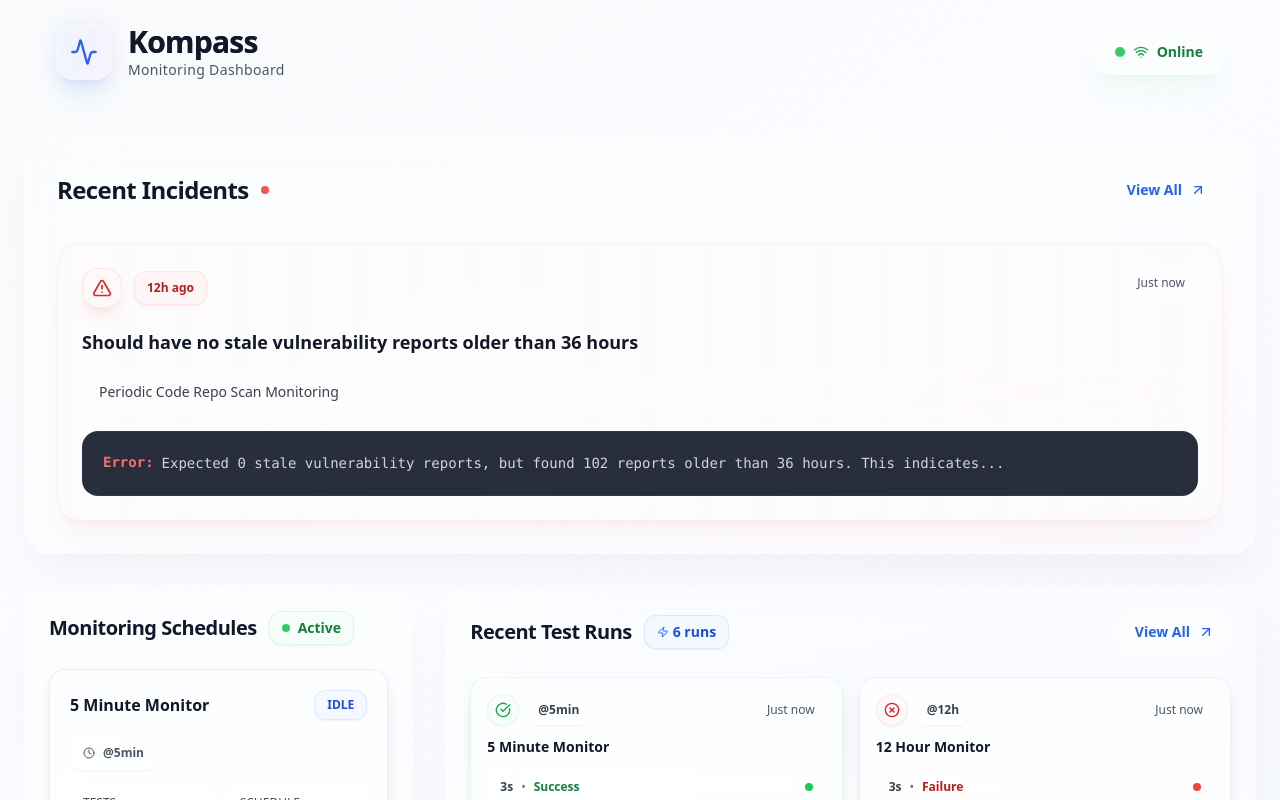
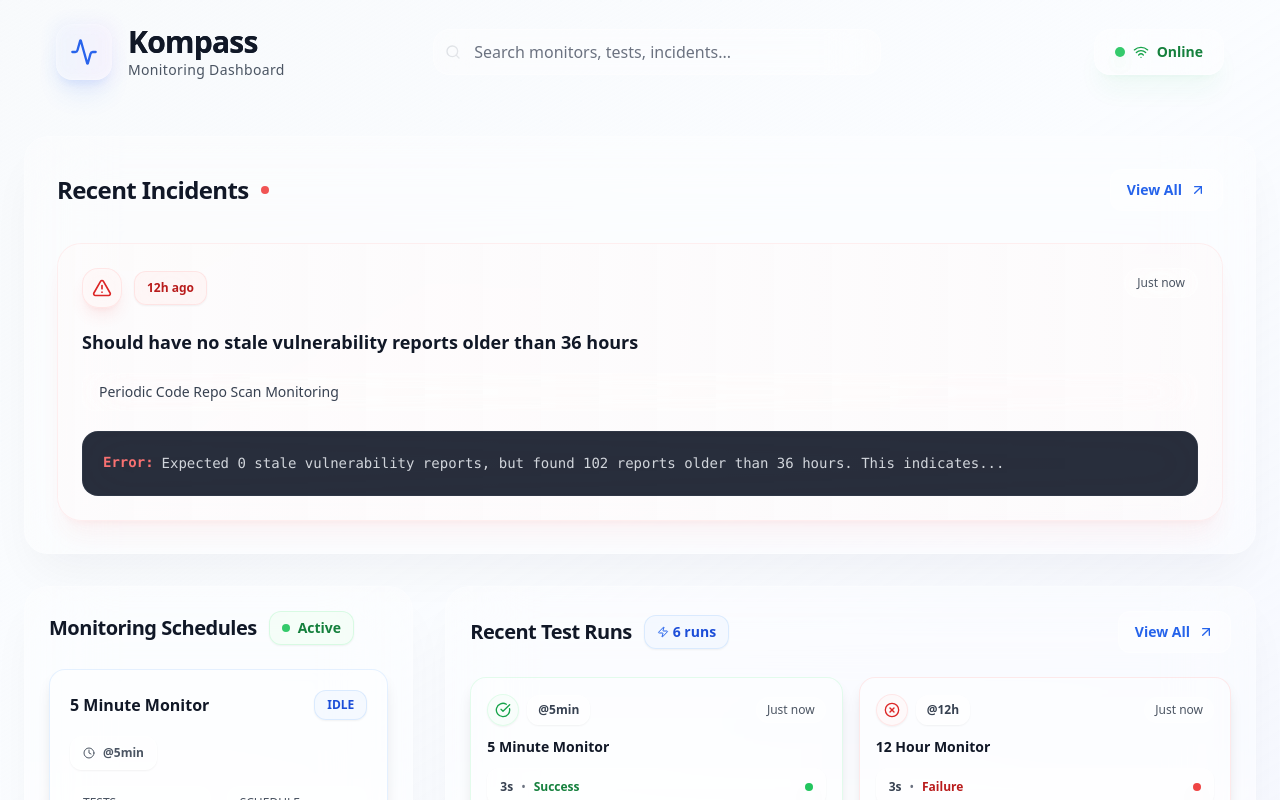
Before and after one commit to AmirTru/liquid-status-glow-design, a React (Vite) app: page / in a window 1280 px wide. Shown: the top 800 px of the page. Built offline with nearby package versions, Linux system fonts and the light colour scheme.

Commit message:
Add search bar with dropdown
Adds a search bar at the top of the page with a dropdown for filtering search results.

```diff
--- a/src/components/Header.tsx
+++ b/src/components/Header.tsx
@@ -1,12 +1,13 @@
 
 import React from 'react';
 import { Activity, Wifi } from 'lucide-react';
+import SearchBar from './SearchBar';
 
 const Header = () => {
   return (
     <header className="relative z-10 p-6">
       <div className="container mx-auto">
-        <div className="flex items-center justify-between">
+        <div className="flex items-center justify-between gap-6">
           <div className="flex items-center space-x-4">
             <div className="relative">
               <div className="w-14 h-14 bg-white/40 backdrop-blur-xl border border-white/20 rounded-2xl flex items-center justify-center shadow-xl shadow-blue-500/10 group-hover:shadow-blue-500/20 transition-all duration-300">
@@ -22,6 +23,11 @@ const Header = () => {
             </div>
           </div>
 
+          {/* Search Bar */}
+          <div className="flex-1 max-w-lg">
+            <SearchBar />
+          </div>
+
           <div className="flex items-center space-x-2 bg-white/40 backdrop-blur-xl border border-white/30 rounded-2xl px-5 py-3 shadow-xl shadow-green-500/5 hover:shadow-green-500/10 transition-all duration-300">
             <div className="w-2.5 h-2.5 bg-green-500 rounded-full shadow-lg shadow-green-500/50 animate-pulse"></div>
             <Wifi className="w-4 h-4 text-green-600" />
--- /dev/null
+++ b/src/components/SearchBar.tsx
@@ -0,0 +1,152 @@
+
+import React, { useState, useRef, useEffect } from 'react';
+import { Search, Monitor, Activity, AlertTriangle, Clock } from 'lucide-react';
+
+interface SearchResult {
+  id: string;
+  title: string;
+  type: 'schedule' | 'incident' | 'test' | 'service';
+  description: string;
+  status?: string;
+}
+
+const mockSearchResults: SearchResult[] = [
+  { id: '1', title: 'API Health Check', type: 'schedule', description: 'Monitors API endpoint health', status: 'active' },
+  { id: '2', title: 'Database Connection Test', type: 'test', description: 'Tests database connectivity', status: 'passed' },
+  { id: '3', title: 'SSL Certificate Expiry', type: 'incident', description: 'Certificate expiring in 7 days', status: 'warning' },
+  { id: '4', title: 'Load Balancer Check', type: 'schedule', description: 'Monitors load balancer status', status: 'active' },
+  { id: '5', title: 'Payment Gateway Down', type: 'incident', description: 'Payment service unavailable', status: 'critical' },
+  { id: '6', title: 'Authentication Service', type: 'service', description: 'User authentication monitoring', status: 'healthy' },
+  { id: '7', title: 'CDN Performance Test', type: 'test', description: 'Content delivery network speed test', status: 'passed' },
+  { id: '8', title: 'Email Service Check', type: 'schedule', description: 'Email delivery monitoring', status: 'active' },
+];
+
+const SearchBar = () => {
+  const [query, setQuery] = useState('');
+  const [isOpen, setIsOpen] = useState(false);
+  const [filteredResults, setFilteredResults] = useState<SearchResult[]>([]);
+  const searchRef = useRef<HTMLDivElement>(null);
+
+  useEffect(() => {
+    if (query.trim()) {
+      const filtered = mockSearchResults.filter(item =>
+        item.title.toLowerCase().includes(query.toLowerCase()) ||
+        item.description.toLowerCase().includes(query.toLowerCase())
+      );
+      setFilteredResults(filtered);
+      setIsOpen(true);
+    } else {
+      setFilteredResults([]);
+      setIsOpen(false);
+    }
+  }, [query]);
+
+  useEffect(() => {
+    const handleClickOutside = (event: MouseEvent) => {
+      if (searchRef.current && !searchRef.current.contains(event.target as Node)) {
+        setIsOpen(false);
+      }
+    };
+
+    document.addEventListener('mousedown', handleClickOutside);
+    return () => document.removeEventListener('mousedown', handleClickOutside);
+  }, []);
+
+  const getIcon = (type: SearchResult['type']) => {
+    switch (type) {
+      case 'schedule':
+        return <Clock className="w-4 h-4 text-blue-500" />;
+      case 'incident':
+        return <AlertTriangle className="w-4 h-4 text-red-500" />;
+      case 'test':
+        return <Activity className="w-4 h-4 text-green-500" />;
+      case 'service':
+        return <Monitor className="w-4 h-4 text-purple-500" />;
+      default:
+        return <Search className="w-4 h-4 text-gray-500" />;
+    }
+  };
+
+  const getStatusColor = (status?: string) => {
+    switch (status) {
+      case 'active':
+      case 'healthy':
+      case 'passed':
+        return 'text-green-600 bg-green-50';
+      case 'warning':
+        return 'text-yellow-600 bg-yellow-50';
+      case 'critical':
+        return 'text-red-600 bg-red-50';
+      default:
+        return 'text-gray-600 bg-gray-50';
+    }
+  };
+
+  const handleResultClick = (result: SearchResult) => {
+    setQuery(result.title);
+    setIsOpen(false);
+    console.log('Selected:', result);
+  };
+
+  return (
+    <div ref={searchRef} className="relative w-full max-w-md">
+      <div className="relative">
+        <div className="absolute inset-y-0 left-0 pl-3 flex items-center pointer-events-none">
+          <Search className="h-4 w-4 text-gray-400" />
+        </div>
+        <input
+          type="text"
+          value={query}
+          onChange={(e) => setQuery(e.target.value)}
+          onFocus={() => query && setIsOpen(true)}
+          placeholder="Search monitors, tests, incidents..."
+          className="w-full pl-10 pr-4 py-2.5 bg-white/40 backdrop-blur-xl border border-white/30 rounded-2xl text-gray-900 placeholder-gray-500 focus:outline-none focus:ring-2 focus:ring-blue-500/50 focus:border-blue-500/50 transition-all duration-300"
+        />
+      </div>
+
+      {isOpen && filteredResults.length > 0 && (
+        <div className="absolute top-full left-0 right-0 mt-2 bg-white/95 backdrop-blur-xl border border-white/30 rounded-2xl shadow-xl shadow-blue-500/10 z-50 max-h-80 overflow-y-auto">
+          {filteredResults.map((result) => (
+            <div
+              key={result.id}
+              onClick={() => handleResultClick(result)}
+              className="flex items-center gap-3 p-3 hover:bg-white/50 cursor-pointer transition-colors duration-200 border-b border-gray-100/50 last:border-b-0"
+            >
+              <div className="flex-shrink-0">
+                {getIcon(result.type)}
+              </div>
+              <div className="flex-1 min-w-0">
+                <div className="flex items-center gap-2">
+                  <h4 className="text-sm font-medium text-gray-900 truncate">
+                    {result.title}
+                  </h4>
+                  {result.status && (
+                    <span className={`px-2 py-0.5 text-xs font-medium rounded-full ${getStatusColor(result.status)}`}>
+                      {result.status}
+                    </span>
+                  )}
+                </div>
+                <p className="text-xs text-gray-600 truncate mt-0.5">
+                  {result.description}
+                </p>
+              </div>
+              <div className="flex-shrink-0">
+                <span className="text-xs text-gray-400 capitalize">
+                  {result.type}
+                </span>
+              </div>
+            </div>
+          ))}
+        </div>
+      )}
+
+      {isOpen && query && filteredResults.length === 0 && (
+        <div className="absolute top-full left-0 right-0 mt-2 bg-white/95 backdrop-blur-xl border border-white/30 rounded-2xl shadow-xl shadow-blue-500/10 z-50 p-4 text-center">
+          <p className="text-sm text-gray-500">No results found for "{query}"</p>
+        </div>
+      )}
+    </div>
+  );
+};
+
+export default SearchBar;
```
